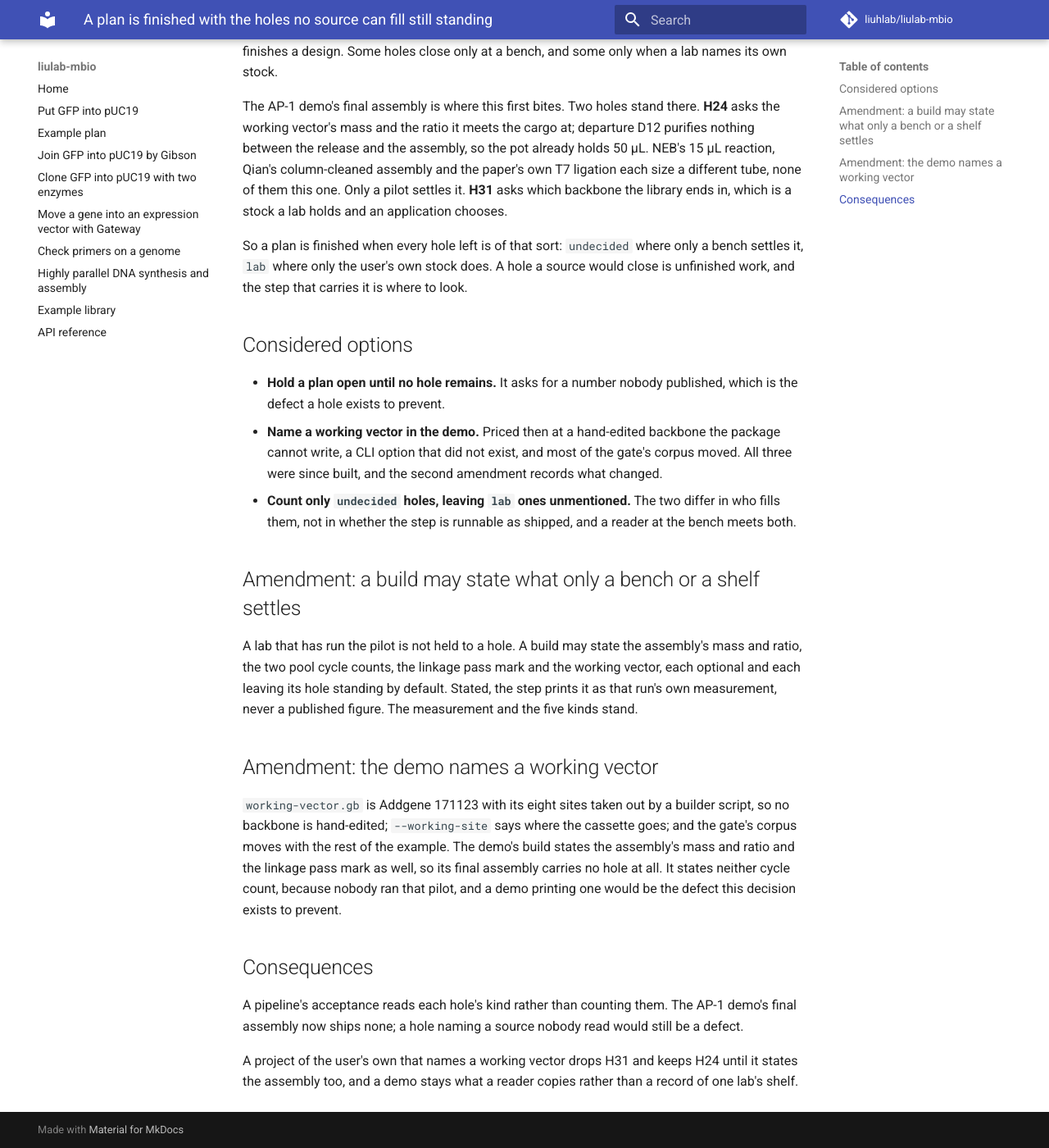
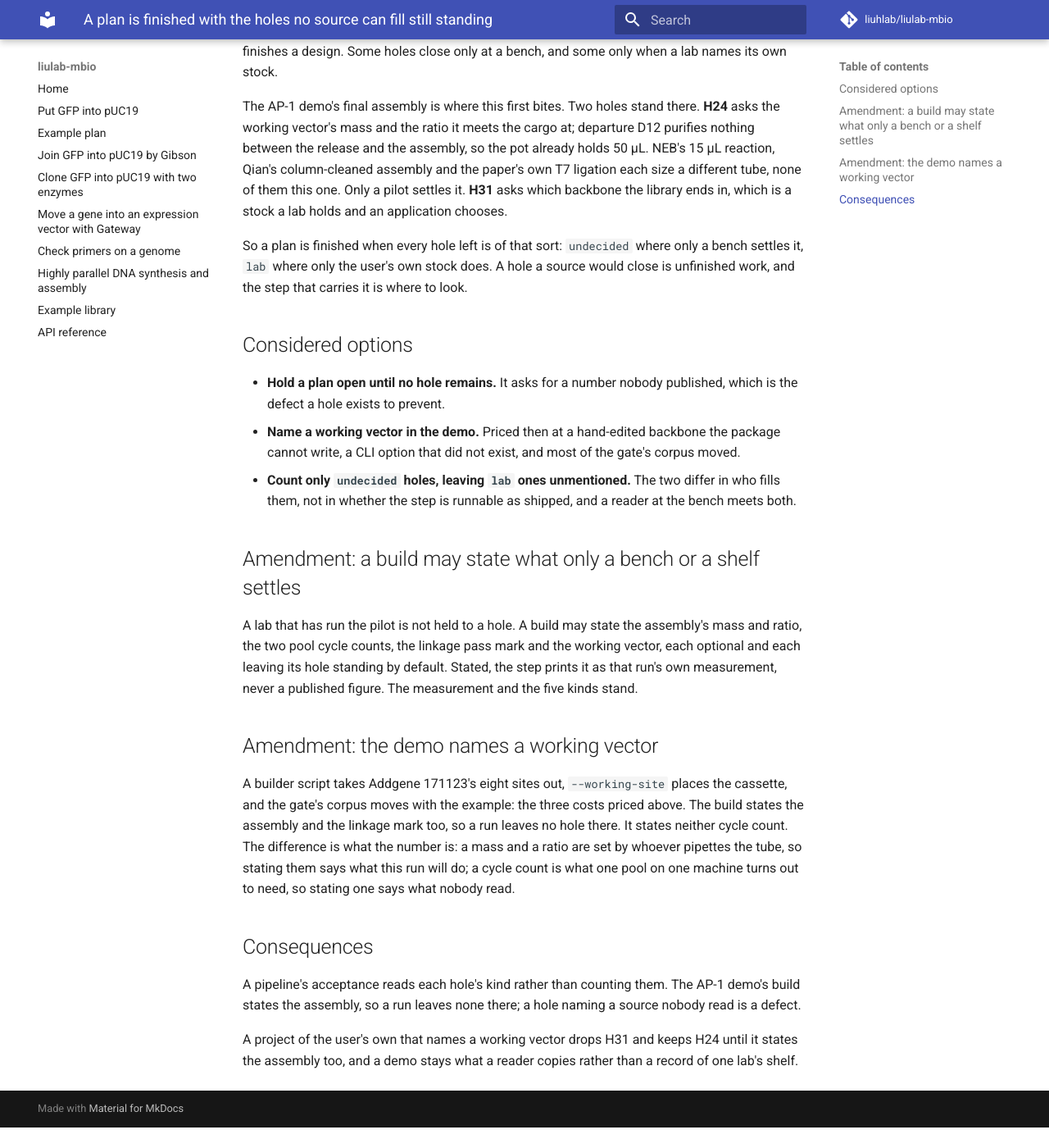
Before and after one commit to liuhlab/liulab-mbio, an MkDocs documentation site: the page built from docs/adr/0017-a-plan-finishes-with-its-unfillable-holes.md, in a window 1280 px wide and 1400 px high, scrolled down 197 px. Shown: the whole window at 82% size. Built offline with MkDocs 1.6.1 and Material for MkDocs 9.7.7, drawn with Linux system fonts in a browser that asks for light colours; comment, search, counter and statistics services are not loaded; after the commit the page ends 1572 px from its top, so only the background shows below that.

Commit message:
Fold both reviews in: TAR said openly, the two build keys named, one rate
Standards and Spec axes both returned.

- `index.md` now says why this backbone is hard, which #478 asked for and the first
  pass left out: two of the eight sites sit in TAR, which is not read as protein, so
  no synonymous change exists and the loop itself has to move. Whether the virus
  tolerates that is open, and the bench page carries it as a hole.
- `index.md` names `linkage_fidelity` and `final_assembly` and tells a copier to
  replace both. They were invisible, and they are the two the pages print as this
  run's own.
- `prices.csv`: BbsI-HF is $5.533/µL, the rate #478's table gives, not $5.53. The
  bill reads 3130.5875.
- `docs/adr/0017`: the amendment said the demo states no cycle count "because nobody
  ran that pilot" — but nobody ran H24's pilot either, and the demo states that. The
  reason is now what the number is: a mass and a ratio are set by whoever pipettes the
  tube; a cycle count is what one pool on one machine turns out to need. Two other
  claims corrected, and the file is back under its 500-word cap.
- `protocols/assembly.py`: the filter compares hole ids rather than identity, so it
  cannot silently become a no-op.
- One test pins the demo's whole hole set, the four ids with their kinds, which is
  what the run page counts and what guards the three places H24's rule lives.

Not folded in: the Standards axis called the un-regenerated example a hard violation.
Regenerating it is deliberately out of this ticket; one pass at the end of the batch
does it, and a regenerated artefact conflicts wholesale rather than merging.

Co-Authored-By: Claude Opus 5 <noreply@anthropic.com>

```diff
--- a/docs/adr/0017-a-plan-finishes-with-its-unfillable-holes.md
+++ b/docs/adr/0017-a-plan-finishes-with-its-unfillable-holes.md
@@ -23,9 +23,8 @@ work, and the step that carries it is where to look.
 
 - **Hold a plan open until no hole remains.** It asks for a number nobody published, which is the
   defect a hole exists to prevent.
-- **Name a working vector in the demo.** Priced then at a hand-edited backbone the package cannot
-  write, a CLI option that did not exist, and most of the gate's corpus moved. All three were
-  since built, and the second amendment records what changed.
+- **Name a working vector in the demo.** Priced then at a hand-edited backbone the package
+  cannot write, a CLI option that did not exist, and most of the gate's corpus moved.
 - **Count only `undecided` holes, leaving `lab` ones unmentioned.** The two differ in who fills
   them, not in whether the step is runnable as shipped, and a reader at the bench meets both.
 
@@ -38,17 +37,18 @@ measurement, never a published figure. The measurement and the five kinds stand.
 
 ## Amendment: the demo names a working vector
 
-`working-vector.gb` is Addgene 171123 with its eight sites taken out by a builder script, so no
-backbone is hand-edited; `--working-site` says where the cassette goes; and the gate's corpus
-moves with the rest of the example. The demo's build states the assembly's mass and ratio and
-the linkage pass mark as well, so its final assembly carries no hole at all. It states neither
-cycle count, because nobody ran that pilot, and a demo printing one would be the defect this
-decision exists to prevent.
+A builder script takes Addgene 171123's eight sites out, `--working-site` places the
+cassette, and the gate's corpus moves with the example: the three costs priced above. The
+build states the assembly and the linkage mark too, so a run leaves no hole there. It states
+neither cycle count. The difference is what the number is: a mass and
+a ratio are set by whoever pipettes the tube, so stating them says what this run will do; a
+cycle count is what one pool on one machine turns out to need, so stating one says what nobody
+read.
 
 ## Consequences
 
-A pipeline's acceptance reads each hole's kind rather than counting them. The AP-1 demo's final
-assembly now ships none; a hole naming a source nobody read would still be a defect.
+A pipeline's acceptance reads each hole's kind rather than counting them. The AP-1 demo's build
+states the assembly, so a run leaves none there; a hole naming a source nobody read is a defect.
 
 A project of the user's own that names a working vector drops H31 and keeps H24 until it states
 the assembly too, and a demo stays what a reader copies rather than a record of one lab's shelf.
--- a/docs/examples/ap1-library/prices.csv
+++ b/docs/examples/ap1-library/prices.csv
@@ -1,13 +1,13 @@
 # name: AP-1 demo price record
 # date: 2026-10-08
 # Prices move. Re-check every row against the vendor on the day you order.
-# A charge per unit is the pack price divided by what the pack holds, to the cent; the item
+# A charge per unit is the pack price divided by what the pack holds; the item
 # column names the pack it was divided by and the date it was read. An enzyme row carries no
 # band: a vial is priced by what it holds, and the item says what that is.
 key,item,bands,charge,basis,currency
 oligo-pool,"Twist oligo pool, Tier 2 (101-500 oligos) at 301-350 nt. This lab's account pricing, read 2026-09-17; Twist publishes no pool pricing in public.",count 101-500; length 301-350,2575.00,per order,USD
 pool-primers,"IDT 25 nmole DNA oligos on a 96-well plate at $0.25 per base, read 2026-10-08. $5.00 is one 20-base primer; tubes are $0.47 per base.",count 1-96,5.00,per unit,USD
-R3539,"BbsI-HF R3539S, 300 units at 20,000 units/mL = 15 µL for $83.00. NEB list price, read 2026-10-08. R3539L is $4.573/µL and R3539M is 50,000 units/mL at $8.60/µL, so a bare R3539 does not price itself.",,5.53,per unit,USD
+R3539,"BbsI-HF R3539S, 300 units at 20,000 units/mL = 15 µL for $83.00. NEB list price, read 2026-10-08. R3539L is $4.573/µL and R3539M is 50,000 units/mL at $8.60/µL, so a bare R3539 does not price itself.",,5.533,per unit,USD
 R3733,"BsaI-HFv2 R3733S, 1,000 units at 20,000 units/mL = 50 µL for $83.00. NEB list price, read 2026-10-08.",,1.66,per unit,USD
 R0629,"SrfI R0629S, 500 units at 20,000 units/mL = 25 µL for $93.00. NEB list price, read 2026-10-08.",,3.72,per unit,USD
 R0560,"PmeI R0560S, 500 units at 10,000 units/mL = 50 µL for $88.00. NEB list price, read 2026-10-08. PmeI is the only one of the four at 10,000 units/mL.",,1.76,per unit,USD
```
Also changed, not shown: docs/examples/ap1-library/index.md (+15 -1 lines), 2 other files.
